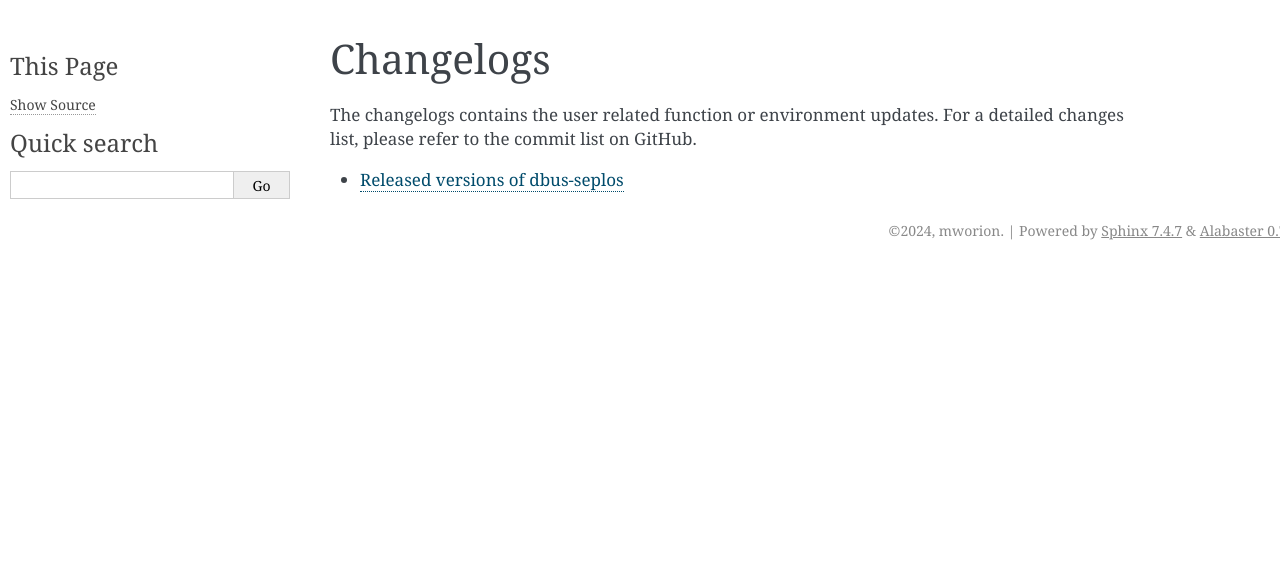
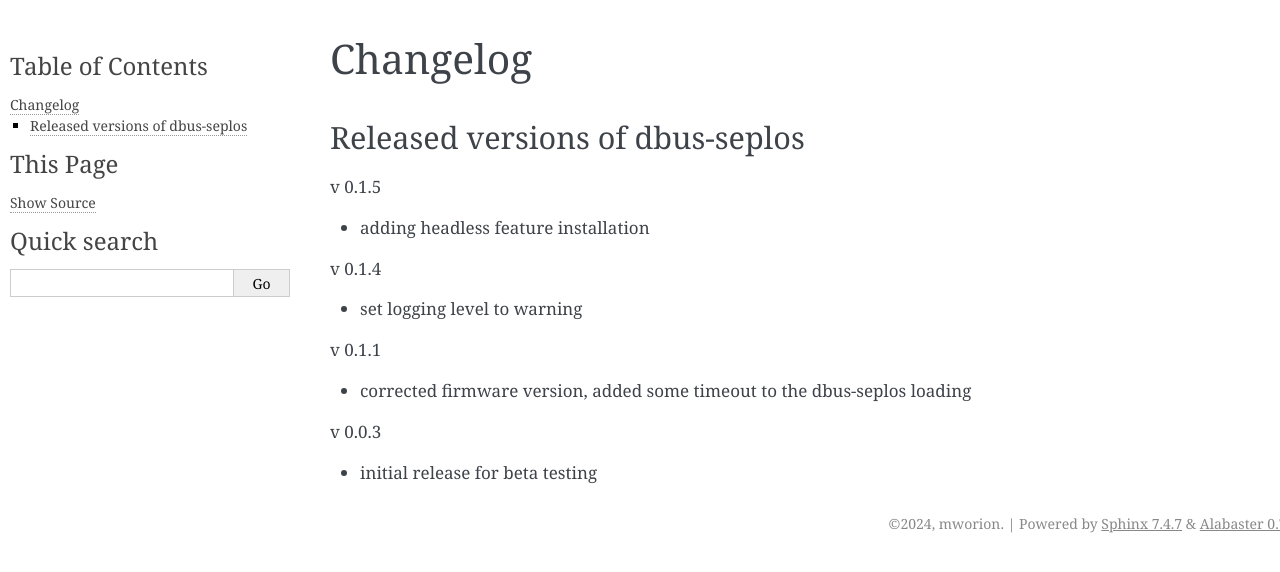
Before and after one commit to mworion/dbus-seplos, a Sphinx documentation site: the page built from doc/changelog/index.rst, in a window 1280 px wide. Shown: the top 572 px of the page. Built offline with Sphinx 7.4.7, drawn with Linux system fonts in a browser that asks for light colours.

Commit message:
adding feature headless install

```diff
--- a/doc/changelog/index.rst
+++ b/doc/changelog/index.rst
@@ -1,10 +1,20 @@
-Changelogs
-==========
-The changelogs contains the user related function or environment updates. For a
-detailed changes list, please refer to the commit list on GitHub.
+Changelog
+=========
 
+Released versions of dbus-seplos
+--------------------------------
+v 0.1.5
 
-.. toctree::
-    :maxdepth: 2
+- adding headless feature installation
 
-    changelog
+v 0.1.4
+
+- set logging level to warning
+
+v 0.1.1
+
+- corrected firmware version, added some timeout to the dbus-seplos loading
+
+v 0.0.3
+
+- initial release for beta testing
```
Also changed, not shown: doc/changelog/changelog.rst (deleted, +0 -13 lines), doc/installation/index.rst (+9 -2 lines), 5 other files.
